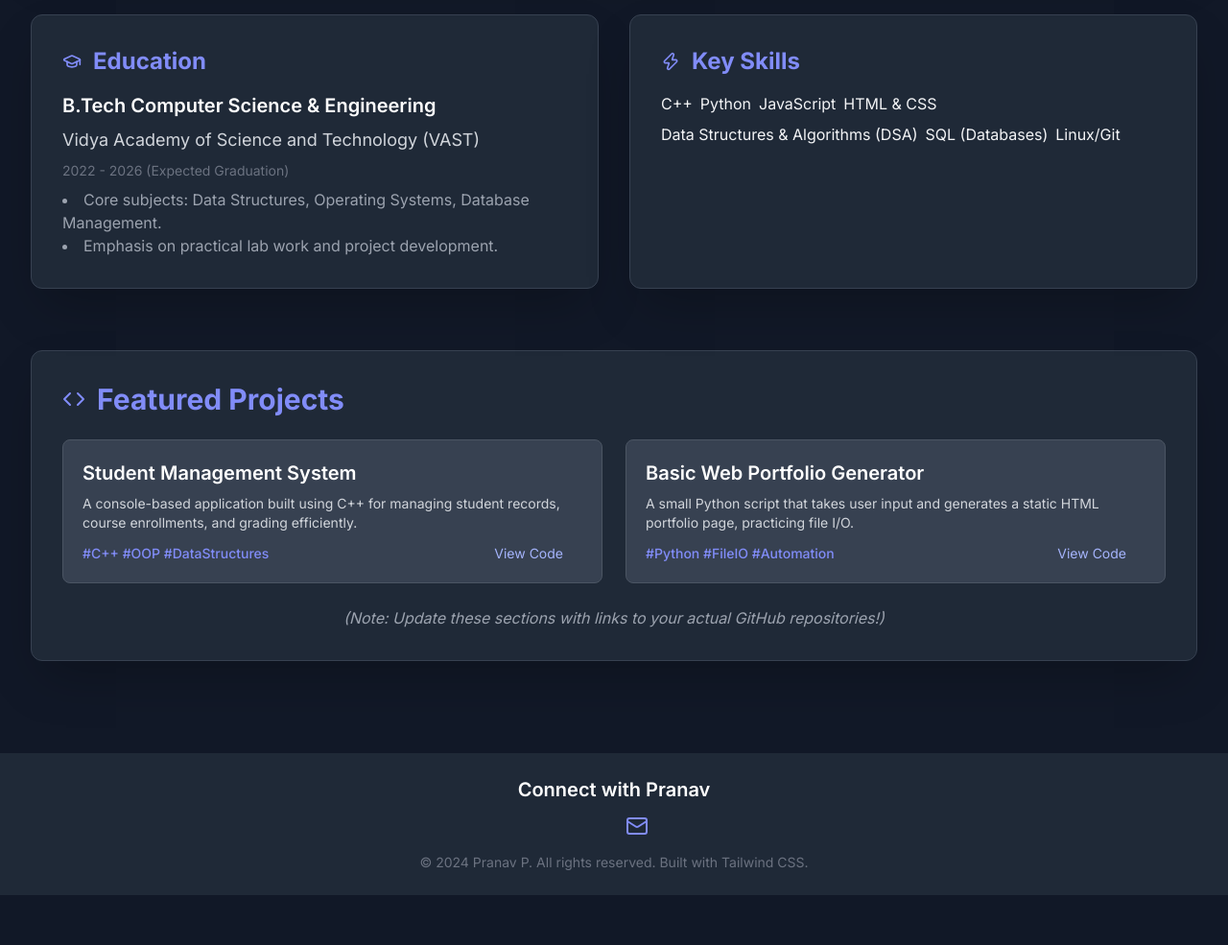
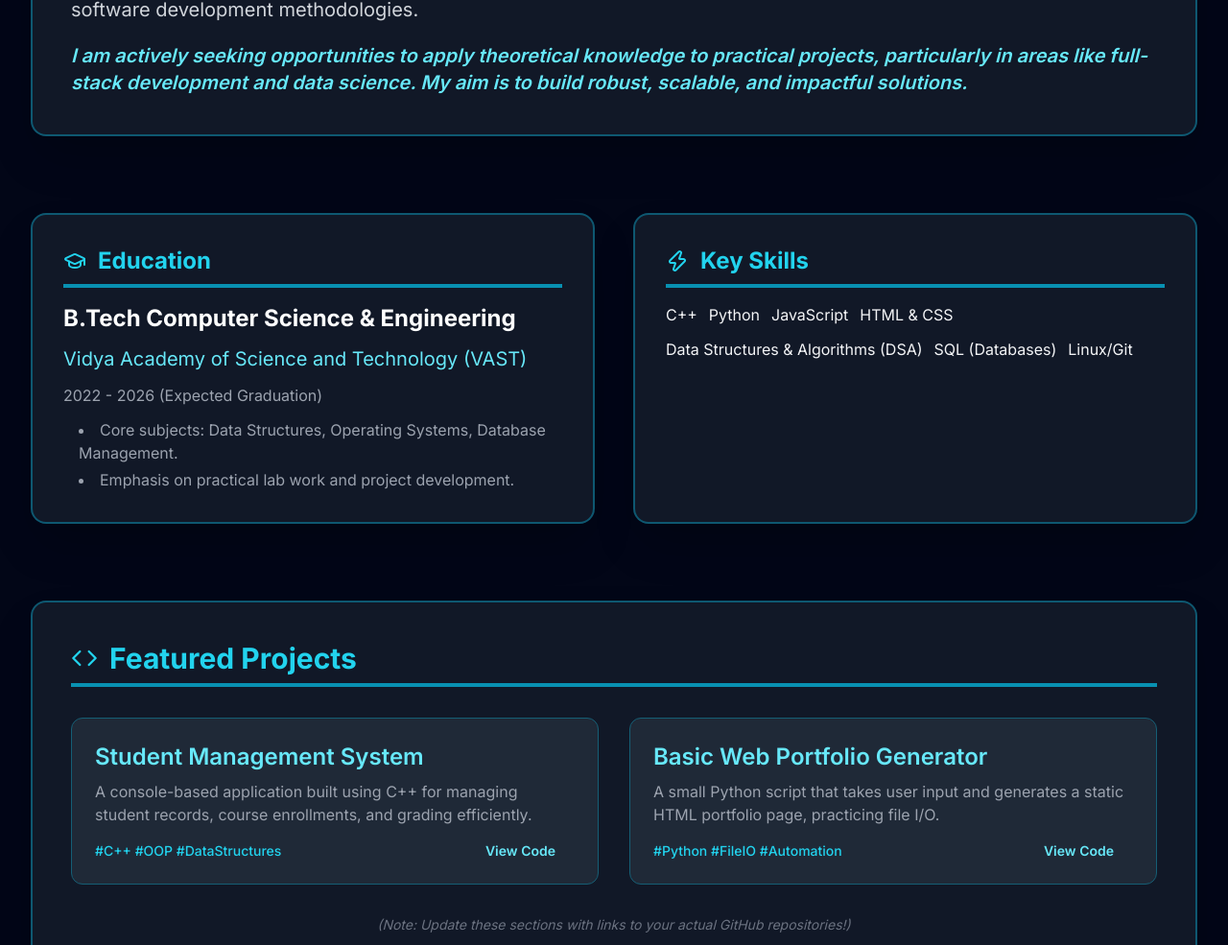
Before and after one commit to tl25btcs0598-png/tl25btcs0598-png.github.io, a plain HTML site: page index.html in a window 1280 px wide. Shown: the part 735-1720 px from the top of the page at 96% size. Before the commit the page ends 1668 px from the top, so only its background shows below. Drawn offline with nearby package versions, Linux system fonts and the light colour scheme.

Commit message:
Update index.html

```diff
--- a/index.html
+++ b/index.html
@@ -23,70 +23,91 @@
             -ms-overflow-style: none;  /* IE and Edge */
             scrollbar-width: none;  /* Firefox */
         }
+        /* Custom glow effect for cards (Updated to Cyan) */
+        .card-glow {
+            /* Increased intensity and shifted to Cyan for more pop */
+            box-shadow: 0 0 20px rgba(6, 182, 212, 0.4); /* Cyan 500 glow */
+        }
     </style>
+    <script>
+        // Configure Tailwind to allow custom colors/gradients for vibrancy
+        tailwind.config = {
+            theme: {
+                extend: {
+                    colors: {
+                        'accent-cyan': '#06b6d4', // Cyan 500
+                    },
+                }
+            }
+        }
+    </script>
 </head>
-<body class="bg-gray-900 text-gray-100 min-h-screen">
+<body class="bg-slate-950 text-gray-100 min-h-screen">
 
-    <!-- Header & Hero Section -->
-    <header class="bg-gray-800 shadow-xl py-6 md:py-8">
+    <!-- Header & Hero Section - Now with a subtle, dynamic gradient -->
+    <header class="bg-gray-900 shadow-2xl py-8 md:py-12 border-b border-cyan-600/50
+                   bg-gradient-to-b from-slate-900 to-gray-900">
         <div class="max-w-7xl mx-auto px-4 sm:px-6 lg:px-8 flex flex-col items-center text-center">
-            <div class="w-24 h-24 md:w-32 md:h-32 bg-indigo-600 rounded-full flex items-center justify-center mb-4 ring-4 ring-indigo-500 ring-offset-4 ring-offset-gray-900">
-                <span class="text-5xl md:text-6xl font-extrabold text-white">PP</span>
+            <!-- Vibrant Profile Circle with Hover Effect (Updated to Cyan) -->
+            <div class="w-28 h-28 md:w-36 md:h-36 bg-cyan-600 rounded-full flex items-center justify-center mb-5
+                        ring-8 ring-cyan-500 ring-offset-8 ring-offset-slate-950 shadow-cyan-500/70 shadow-2xl
+                        transition transform hover:scale-110 duration-500 ease-in-out">
+                <span class="text-6xl md:text-7xl font-extrabold text-white drop-shadow-lg">PP</span>
             </div>
-            <h1 class="text-4xl sm:text-5xl lg:text-6xl font-extrabold text-white tracking-tight mt-2">
+            <h1 class="text-5xl sm:text-6xl lg:text-8xl font-black text-white tracking-tighter mt-4">
                 Pranav.P
             </h1>
-            <p class="mt-3 text-xl sm:text-2xl text-indigo-400 font-medium">
+            <p class="mt-4 text-xl sm:text-2xl text-cyan-400 font-extrabold uppercase tracking-[0.3em] animate-pulse"> <!-- Enhanced tracking and animation -->
                 B.Tech Computer Science & Engineering Student
             </p>
         </div>
     </header>
 
     <!-- Main Content Container -->
-    <main class="max-w-7xl mx-auto px-4 sm:px-6 lg:px-8 py-12 space-y-16">
+    <main class="max-w-7xl mx-auto px-4 sm:px-6 lg:px-8 py-16 space-y-20"> <!-- Increased vertical spacing -->
 
         <!-- 1. About Me Section -->
-        <section id="about" class="bg-gray-800 p-6 sm:p-8 rounded-xl shadow-2xl border border-gray-700">
-            <h2 class="text-3xl font-bold mb-4 flex items-center text-indigo-400">
-                <i data-lucide="user" class="w-6 h-6 mr-3"></i> About Me
+        <section id="about" class="bg-gray-900 p-8 sm:p-10 rounded-2xl shadow-2xl border-2 border-cyan-700/70 card-glow">
+            <h2 class="text-3xl font-bold mb-6 pb-2 border-b-4 border-cyan-600 flex items-center text-cyan-400">
+                <i data-lucide="user" class="w-7 h-7 mr-3"></i> About Me
             </h2>
-            <div class="text-lg space-y-4 text-gray-300">
+            <div class="text-xl space-y-5 text-gray-300">
                 <p>
                     I am **Pranav.P**, a dedicated B.Tech student specializing in **Computer Science and Engineering** at the prestigious **Vidya Academy of Science and Technology (VAST)**.
                 </p>
                 <p>
                     Hailing from the cultural heart of Kerala, **Thrissur**, I bring a passion for technology combined with a strong foundation in problem-solving and logical thinking. My coursework focuses heavily on algorithms, data structures, and software development methodologies.
                 </p>
-                <p>
-                    I am actively seeking opportunities to apply theoretical knowledge to practical projects, particularly in areas like full-stack development and data science.
+                <p class="text-cyan-300 font-semibold italic">
+                    I am actively seeking opportunities to apply theoretical knowledge to practical projects, particularly in areas like full-stack development and data science. My aim is to build robust, scalable, and impactful solutions.
                 </p>
             </div>
         </section>
 
         <!-- 2. Academic Focus Section -->
-        <section id="academics" class="grid md:grid-cols-2 gap-8">
-            <!-- Education Card -->
-            <div class="bg-gray-800 p-6 sm:p-8 rounded-xl shadow-2xl border border-gray-700">
-                <h2 class="text-2xl font-bold mb-4 flex items-center text-indigo-400">
-                    <i data-lucide="graduation-cap" class="w-5 h-5 mr-3"></i> Education
+        <section id="academics" class="grid md:grid-cols-2 gap-10">
+            <!-- Education Card (Updated to Cyan) -->
+            <div class="bg-gray-900 p-8 rounded-2xl shadow-2xl border-2 border-cyan-700/70 card-glow">
+                <h2 class="text-2xl font-bold mb-4 pb-2 border-b-4 border-cyan-600 flex items-center text-cyan-400">
+                    <i data-lucide="graduation-cap" class="w-6 h-6 mr-3"></i> Education
                 </h2>
-                <div class="space-y-2 text-gray-300">
-                    <p class="font-semibold text-xl text-white">B.Tech Computer Science & Engineering</p>
-                    <p class="text-lg">Vidya Academy of Science and Technology (VAST)</p>
-                    <p class="text-sm text-gray-500">2022 - 2026 (Expected Graduation)</p>
-                    <ul class="list-disc list-inside mt-2 text-gray-400">
+                <div class="space-y-3 text-gray-300">
+                    <p class="font-bold text-2xl text-white">B.Tech Computer Science & Engineering</p>
+                    <p class="text-xl text-cyan-300">Vidya Academy of Science and Technology (VAST)</p>
+                    <p class="text-base text-gray-400">2022 - 2026 (Expected Graduation)</p>
+                    <ul class="list-disc list-inside mt-3 pl-4 text-gray-400 space-y-1">
                         <li>Core subjects: Data Structures, Operating Systems, Database Management.</li>
                         <li>Emphasis on practical lab work and project development.</li>
                     </ul>
                 </div>
             </div>
 
-            <!-- Skills Card -->
-            <div class="bg-gray-800 p-6 sm:p-8 rounded-xl shadow-2xl border border-gray-700">
-                <h2 class="text-2xl font-bold mb-4 flex items-center text-indigo-400">
-                    <i data-lucide="zap" class="w-5 h-5 mr-3"></i> Key Skills
+            <!-- Skills Card (Updated to Cyan) -->
+            <div class="bg-gray-900 p-8 rounded-2xl shadow-2xl border-2 border-cyan-700/70 card-glow">
+                <h2 class="text-2xl font-bold mb-4 pb-2 border-b-4 border-cyan-600 flex items-center text-cyan-400">
+                    <i data-lucide="zap" class="w-6 h-6 mr-3"></i> Key Skills
                 </h2>
-                <div class="flex flex-wrap gap-2">
+                <div class="flex flex-wrap gap-3">
                     <span class="skill-badge">C++</span>
                     <span class="skill-badge">Python</span>
                     <span class="skill-badge">JavaScript</span>
@@ -98,38 +119,38 @@
             </div>
         </section>
 
-        <!-- 3. Projects Section (Placeholder) -->
-        <section id="projects" class="bg-gray-800 p-6 sm:p-8 rounded-xl shadow-2xl border border-gray-700">
-            <h2 class="text-3xl font-bold mb-6 flex items-center text-indigo-400">
-                <i data-lucide="code" class="w-6 h-6 mr-3"></i> Featured Projects
+        <!-- 3. Projects Section (Updated to Cyan and stronger hover) -->
+        <section id="projects" class="bg-gray-900 p-8 sm:p-10 rounded-2xl shadow-2xl border-2 border-cyan-700/70 card-glow">
+            <h2 class="text-3xl font-bold mb-8 pb-2 border-b-4 border-cyan-600 flex items-center text-cyan-400">
+                <i data-lucide="code" class="w-7 h-7 mr-3"></i> Featured Projects
             </h2>
-            <div class="grid md:grid-cols-2 gap-6">
+            <div class="grid md:grid-cols-2 gap-8">
 
                 <!-- Project Card 1 -->
-                <div class="bg-gray-700 p-5 rounded-lg border border-gray-600 hover:bg-gray-600 transition duration-300">
-                    <h3 class="text-xl font-semibold text-white mb-2">Student Management System</h3>
-                    <p class="text-gray-300 mb-3 text-sm">A console-based application built using C++ for managing student records, course enrollments, and grading efficiently.</p>
+                <div class="bg-gray-800 p-6 rounded-xl border border-cyan-800 hover:bg-cyan-900/40 transition duration-300 transform hover:translate-y-[-4px] hover:shadow-cyan-500/30 hover:shadow-xl">
+                    <h3 class="text-2xl font-semibold text-cyan-300 mb-2">Student Management System</h3>
+                    <p class="text-gray-400 mb-4 text-base">A console-based application built using C++ for managing student records, course enrollments, and grading efficiently.</p>
                     <div class="flex justify-between items-center text-sm">
-                        <span class="text-indigo-400 font-medium">#C++ #OOP #DataStructures</span>
-                        <a href="#" class="text-indigo-300 hover:text-indigo-100 flex items-center">
+                        <span class="text-cyan-400 font-medium">#C++ #OOP #DataStructures</span>
+                        <a href="#" class="text-cyan-300 hover:text-white flex items-center font-semibold transition duration-150">
                             View Code <i data-lucide="github" class="w-4 h-4 ml-1"></i>
                         </a>
                     </div>
                 </div>
 
                 <!-- Project Card 2 -->
-                <div class="bg-gray-700 p-5 rounded-lg border border-gray-600 hover:bg-gray-600 transition duration-300">
-                    <h3 class="text-xl font-semibold text-white mb-2">Basic Web Portfolio Generator</h3>
-                    <p class="text-gray-300 mb-3 text-sm">A small Python script that takes user input and generates a static HTML portfolio page, practicing file I/O.</p>
+                <div class="bg-gray-800 p-6 rounded-xl border border-cyan-800 hover:bg-cyan-900/40 transition duration-300 transform hover:translate-y-[-4px] hover:shadow-cyan-500/30 hover:shadow-xl">
+                    <h3 class="text-2xl font-semibold text-cyan-300 mb-2">Basic Web Portfolio Generator</h3>
+                    <p class="text-gray-400 mb-4 text-base">A small Python script that takes user input and generates a static HTML portfolio page, practicing file I/O.</p>
                     <div class="flex justify-between items-center text-sm">
-                        <span class="text-indigo-400 font-medium">#Python #FileIO #Automation</span>
-                        <a href="#" class="text-indigo-300 hover:text-indigo-100 flex items-center">
+                        <span class="text-cyan-400 font-medium">#Python #FileIO #Automation</span>
+                        <a href="#" class="text-cyan-300 hover:text-white flex items-center font-semibold transition duration-150">
                             View Code <i data-lucide="github" class="w-4 h-4 ml-1"></i>
                         </a>
                     </div>
                 </div>
             </div>
-            <p class="mt-6 text-center text-gray-400 italic">
+            <p class="mt-8 text-center text-gray-500 italic text-sm">
                 (Note: Update these sections with links to your actual GitHub repositories!)
             </p>
         </section>
@@ -137,22 +158,22 @@
     </main>
 
     <!-- Footer -->
-    <footer class="bg-gray-800 py-6 mt-12">
+    <footer class="bg-gray-900 py-8 mt-16 border-t-4 border-cyan-700/50">
         <div class="max-w-7xl mx-auto px-4 sm:px-6 lg:px-8 text-center">
-            <h3 class="text-xl font-semibold text-white mb-3">Connect with Pranav</h3>
-            <div class="flex justify-center space-x-6 text-indigo-400">
-                <a href="#" class="hover:text-indigo-300 transition duration-150" aria-label="LinkedIn">
-                    <i data-lucide="linkedin" class="w-6 h-6"></i>
+            <h3 class="text-2xl font-semibold text-white mb-4">Connect with Pranav</h3>
+            <div class="flex justify-center space-x-8 text-cyan-400">
+                <a href="#" class="hover:text-cyan-300 transition duration-150 transform hover:scale-125" aria-label="LinkedIn">
+                    <i data-lucide="linkedin" class="w-7 h-7"></i>
                 </a>
-                <a href="#" class="hover:text-indigo-300 transition duration-150" aria-label="GitHub">
-                    <i data-lucide="github" class="w-6 h-6"></i>
+                <a href="#" class="hover:text-cyan-300 transition duration-150 transform hover:scale-125" aria-label="GitHub">
+                    <i data-lucide="github" class="w-7 h-7"></i>
                 </a>
-                <a href="mailto:pranav.p@example.com" class="hover:text-indigo-300 transition duration-150" aria-label="Email">
-                    <i data-lucide="mail" class="w-6 h-6"></i>
+                <a href="mailto:pranav.p@example.com" class="hover:text-cyan-300 transition duration-150 transform hover:scale-125" aria-label="Email">
+                    <i data-lucide="mail" class="w-7 h-7"></i>
                 </a>
             </div>
-            <p class="mt-4 text-sm text-gray-500">
-                &copy; 2024 Pranav P. All rights reserved. Built with Tailwind CSS.
+            <p class="mt-6 text-sm text-gray-500">
+                &copy; 2024 Pranav P. All rights reserved. Built with a vibrant dark theme.
             </p>
         </div>
     </footer>
@@ -162,11 +183,16 @@
         // Initialize Lucide Icons
         lucide.createIcons();
 
-        // Add skill badge styling
+        // Add skill badge styling (updated to use cyan and more dynamic hover)
         const style = document.createElement('style');
-        style.innerHTML = `
+        style.innerHTML += `
             .skill-badge {
-                @apply inline-block px-4 py-1 text-sm font-medium text-indigo-200 bg-indigo-700/50 rounded-full transition duration-150 ease-in-out hover:bg-indigo-600/70 shadow-md;
+                /* Updated styling for vibrancy and pop with Cyan */
+                @apply inline-block px-4 py-1 text-base font-medium text-cyan-200 bg-cyan-800/60 rounded-full transition duration-200 ease-in-out hover:bg-cyan-700/80 hover:shadow-xl hover:shadow-cyan-500/30;
+            }
+            /* Add Tailwind's default 'animate-pulse' to ensure it's loaded */
+            .animate-pulse {
+                animation: pulse 2s cubic-bezier(0.4, 0, 0.6, 1) infinite;
             }
         `;
         document.head.appendChild(style);
```
